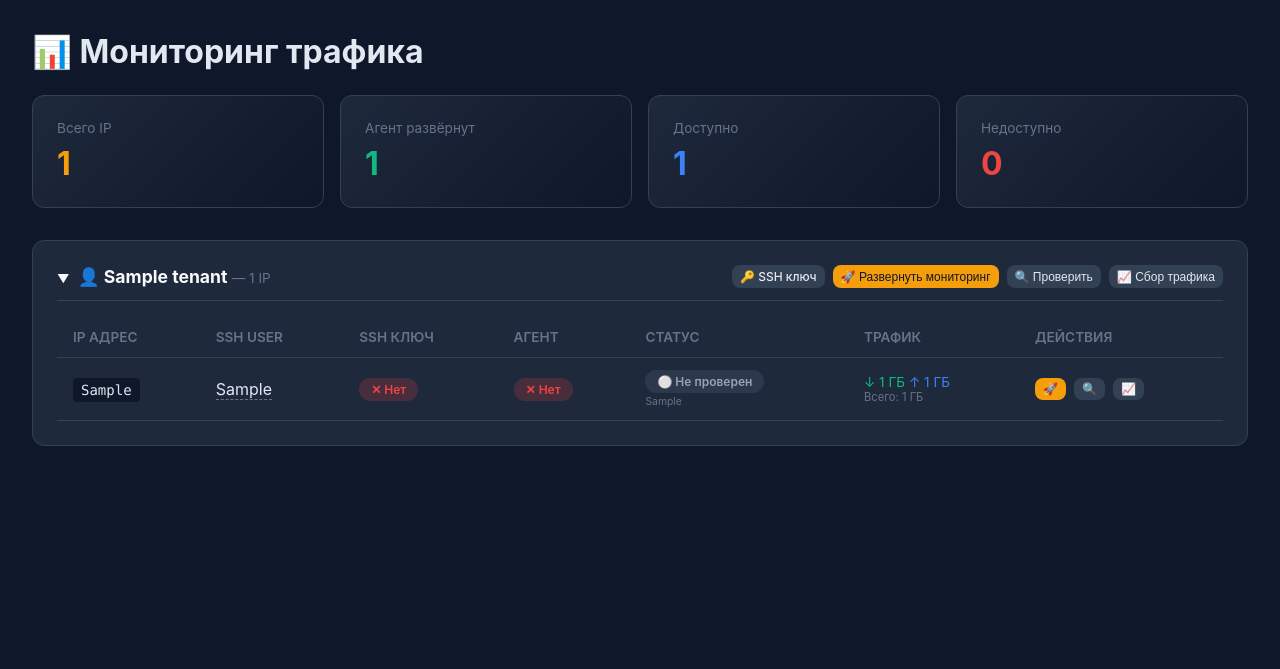
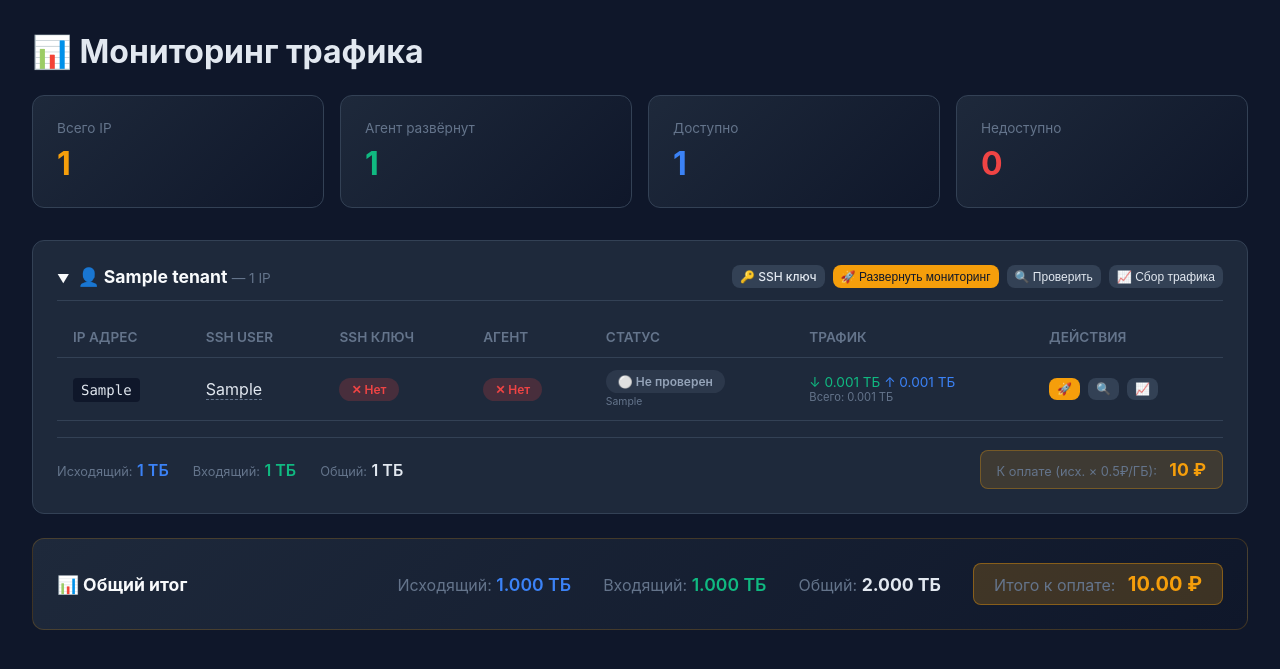
Before and after one commit to G3ndalf/vkpanel, a FastAPI app: template templates/monitoring.html in a window 1280 px wide. Shown: the top 669 px of the page. Run offline with FastAPI, Linux system fonts and the light colour scheme; the template is opened without the code that fills it: most values are stand-ins (such as "Sample title", 1, 10 or a date in 2020).

Commit message:
feat: трафик в ТБ, оплата арендатора (исх. × 0.5₽/ГБ), общий итог

```diff
--- a/app/main.py
+++ b/app/main.py
@@ -1588,10 +1588,28 @@ async def monitoring_page(request: Request):
                 "last_check": status.get("last_check"),
                 "last_traffic": last_traffic,
             })
+
+        # Суммарный трафик арендатора (исходящий для расчёта оплаты)
+        tenant_tx_gb = sum(
+            (traffic_data.get(ip_addr, {}) or {}).get("total_tx_gb", 0)
+            for ip_addr in t.get("ips", [])
+        )
+        tenant_rx_gb = sum(
+            (traffic_data.get(ip_addr, {}) or {}).get("total_rx_gb", 0)
+            for ip_addr in t.get("ips", [])
+        )
+        tenant_total_gb = tenant_tx_gb + tenant_rx_gb
+        # Оплата: 0.5 руб за 1 ГБ исходящего трафика
+        tenant_cost = round(tenant_tx_gb * 0.5, 2)
+
         tenants_enriched.append({
             "name": t["name"],
             "ips": ips_info,
             "has_key": has_tenant_key,
+            "total_tx_tb": round(tenant_tx_gb / 1024, 3),
+            "total_rx_tb": round(tenant_rx_gb / 1024, 3),
+            "total_tb": round(tenant_total_gb / 1024, 3),
+            "cost": tenant_cost,
         })
 
     return templates.TemplateResponse("monitoring.html", {
--- a/templates/monitoring.html
+++ b/templates/monitoring.html
@@ -101,10 +101,10 @@
                     <td id="traffic-{{ ip.ip.replace('.', '-') }}">
                         {% if ip.last_traffic %}
                         <div style="font-size: 0.85rem;">
-                            <span style="color: #10b981;">↓ {{ ip.last_traffic.total_rx_gb }} ГБ</span>
-                            <span style="color: #3b82f6;">↑ {{ ip.last_traffic.total_tx_gb }} ГБ</span>
+                            <span style="color: #10b981;">↓ {{ "%.3f"|format(ip.last_traffic.total_rx_gb / 1024) }} ТБ</span>
+                            <span style="color: #3b82f6;">↑ {{ "%.3f"|format(ip.last_traffic.total_tx_gb / 1024) }} ТБ</span>
                         </div>
-                        <div style="font-size: 0.7rem; color: #64748b;">Всего: {{ ip.last_traffic.total_gb }} ГБ</div>
+                        <div style="font-size: 0.7rem; color: #64748b;">Всего: {{ "%.3f"|format(ip.last_traffic.total_gb / 1024) }} ТБ</div>
                         {% else %}
                         <span style="color: #64748b; font-size: 0.85rem;">—</span>
                         {% endif %}
@@ -121,6 +121,28 @@
             </tbody>
         </table>
     </div>
+    <!-- Итоги арендатора -->
+    <div class="tenant-body" id="summary-{{ tenant.name }}" style="display: flex; justify-content: space-between; align-items: center; margin-top: 1rem; padding-top: 0.75rem; border-top: 1px solid #334155; flex-wrap: wrap; gap: 0.75rem;">
+        <div style="display: flex; gap: 1.5rem; flex-wrap: wrap;">
+            <div>
+                <span style="color: #64748b; font-size: 0.8rem;">Исходящий:</span>
+                <span style="color: #3b82f6; font-weight: 600;">{{ tenant.total_tx_tb }} ТБ</span>
+            </div>
+            <div>
+                <span style="color: #64748b; font-size: 0.8rem;">Входящий:</span>
+                <span style="color: #10b981; font-weight: 600;">{{ tenant.total_rx_tb }} ТБ</span>
+            </div>
+            <div>
+                <span style="color: #64748b; font-size: 0.8rem;">Общий:</span>
+                <span style="color: #e2e8f0; font-weight: 600;">{{ tenant.total_tb }} ТБ</span>
+            </div>
+        </div>
+        <div style="background: rgba(245,158,11,0.15); border: 1px solid rgba(245,158,11,0.3); border-radius: 8px; padding: 0.5rem 1rem;">
+            <span style="color: #64748b; font-size: 0.8rem;">К оплате (исх. × 0.5₽/ГБ):</span>
+            <span style="color: #f59e0b; font-weight: 700; font-size: 1.1rem; margin-left: 0.5rem;">{{ tenant.cost }} ₽</span>
+        </div>
+    </div>
+
     {% else %}
     <div class="tenant-body" id="body-{{ tenant.name }}" style="color: #64748b; font-size: 0.9rem;">Нет IP у арендатора. Привяжите IP на вкладке "Арендаторы".</div>
     {% endif %}
@@ -132,6 +154,39 @@
     <div class="empty">
         <p>Арендаторов пока нет</p>
         <p style="margin-top: 0.5rem; font-size: 0.9rem; color: #64748b;">Создайте арендаторов и привяжите IP на вкладке <a href="/tenants" style="color: #f59e0b;">Арендаторы</a></p>
+    </div>
+</div>
+{% endif %}
+
+{% if tenants %}
+<!-- Общий итог -->
+{% set ns = namespace(tx=0, rx=0, cost=0) %}
+{% for t in tenants %}
+    {% set ns.tx = ns.tx + t.total_tx_tb %}
+    {% set ns.rx = ns.rx + t.total_rx_tb %}
+    {% set ns.cost = ns.cost + t.cost %}
+{% endfor %}
+<div class="card" style="background: linear-gradient(135deg, #1e293b 0%, #0f172a 100%); border-color: #f59e0b33;">
+    <div style="display: flex; justify-content: space-between; align-items: center; flex-wrap: wrap; gap: 1rem;">
+        <h2 style="margin: 0;">📊 Общий итог</h2>
+        <div style="display: flex; gap: 2rem; flex-wrap: wrap; align-items: center;">
+            <div>
+                <span style="color: #64748b;">Исходящий:</span>
+                <span style="color: #3b82f6; font-weight: 600; font-size: 1.1rem;">{{ "%.3f"|format(ns.tx) }} ТБ</span>
+            </div>
+            <div>
+                <span style="color: #64748b;">Входящий:</span>
+                <span style="color: #10b981; font-weight: 600; font-size: 1.1rem;">{{ "%.3f"|format(ns.rx) }} ТБ</span>
+            </div>
+            <div>
+                <span style="color: #64748b;">Общий:</span>
+                <span style="color: #e2e8f0; font-weight: 700; font-size: 1.1rem;">{{ "%.3f"|format(ns.tx + ns.rx) }} ТБ</span>
+            </div>
+            <div style="background: rgba(245,158,11,0.2); border: 1px solid rgba(245,158,11,0.4); border-radius: 8px; padding: 0.5rem 1.25rem;">
+                <span style="color: #64748b;">Итого к оплате:</span>
+                <span style="color: #f59e0b; font-weight: 700; font-size: 1.25rem; margin-left: 0.5rem;">{{ "%.2f"|format(ns.cost) }} ₽</span>
+            </div>
+        </div>
     </div>
 </div>
 {% endif %}
@@ -393,15 +448,17 @@ async function submitTraffic(e) {
         closeTrafficModal();
 
         if (trafficIp && data.ok) {
-            // Обновляем ячейку трафика для одного IP
             const el = document.getElementById('traffic-' + trafficIp.replace(/\./g, '-'));
             if (el) {
+                const rxTb = (data.total_rx_gb / 1024).toFixed(3);
+                const txTb = (data.total_tx_gb / 1024).toFixed(3);
+                const totalTb = (data.total_gb / 1024).toFixed(3);
                 el.innerHTML = `
                     <div style="font-size: 0.85rem;">
-                        <span style="color: #10b981;">↓ ${data.total_rx_gb} ГБ</span>
-                        <span style="color: #3b82f6;">↑ ${data.total_tx_gb} ГБ</span>
+                        <span style="color: #10b981;">↓ ${rxTb} ТБ</span>
+                        <span style="color: #3b82f6;">↑ ${txTb} ТБ</span>
                     </div>
-                    <div style="font-size: 0.7rem; color: #64748b;">Всего: ${data.total_gb} ГБ</div>`;
+                    <div style="font-size: 0.7rem; color: #64748b;">Всего: ${totalTb} ТБ</div>`;
             }
         }
 
```
